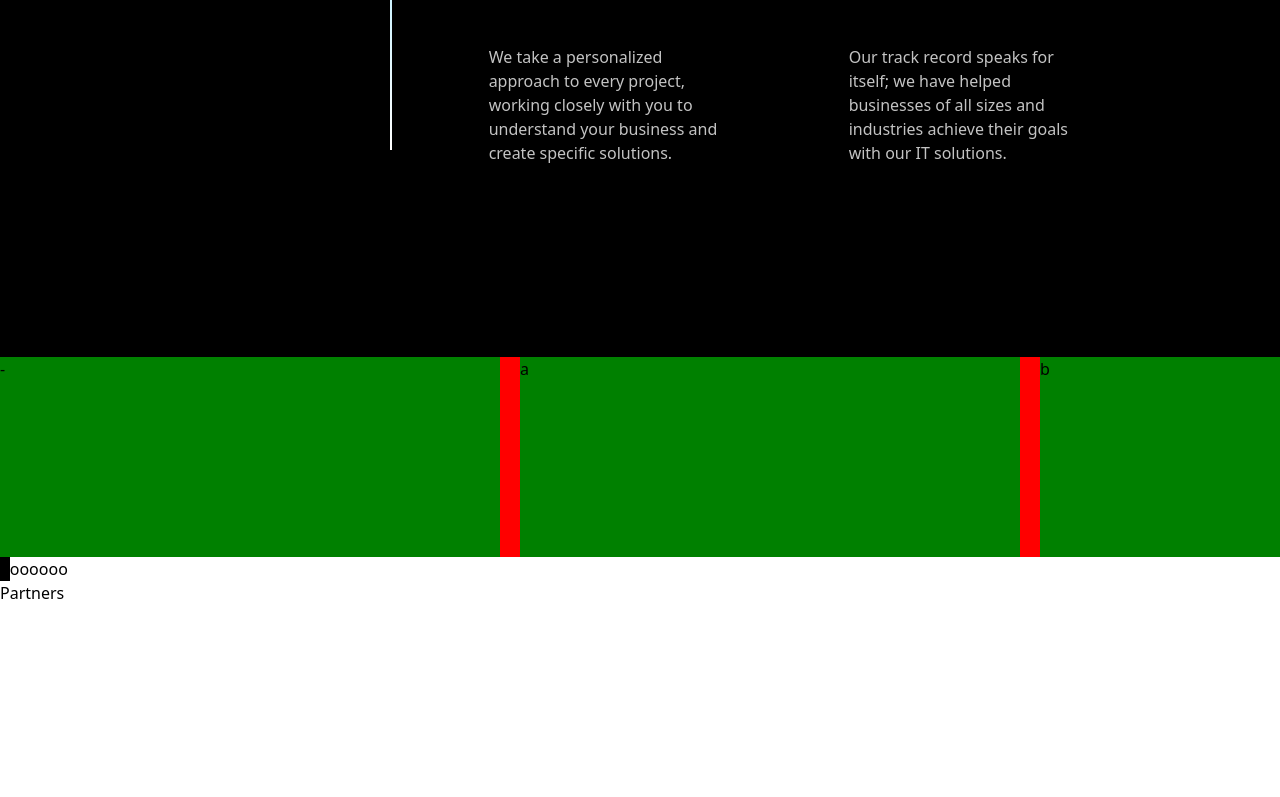
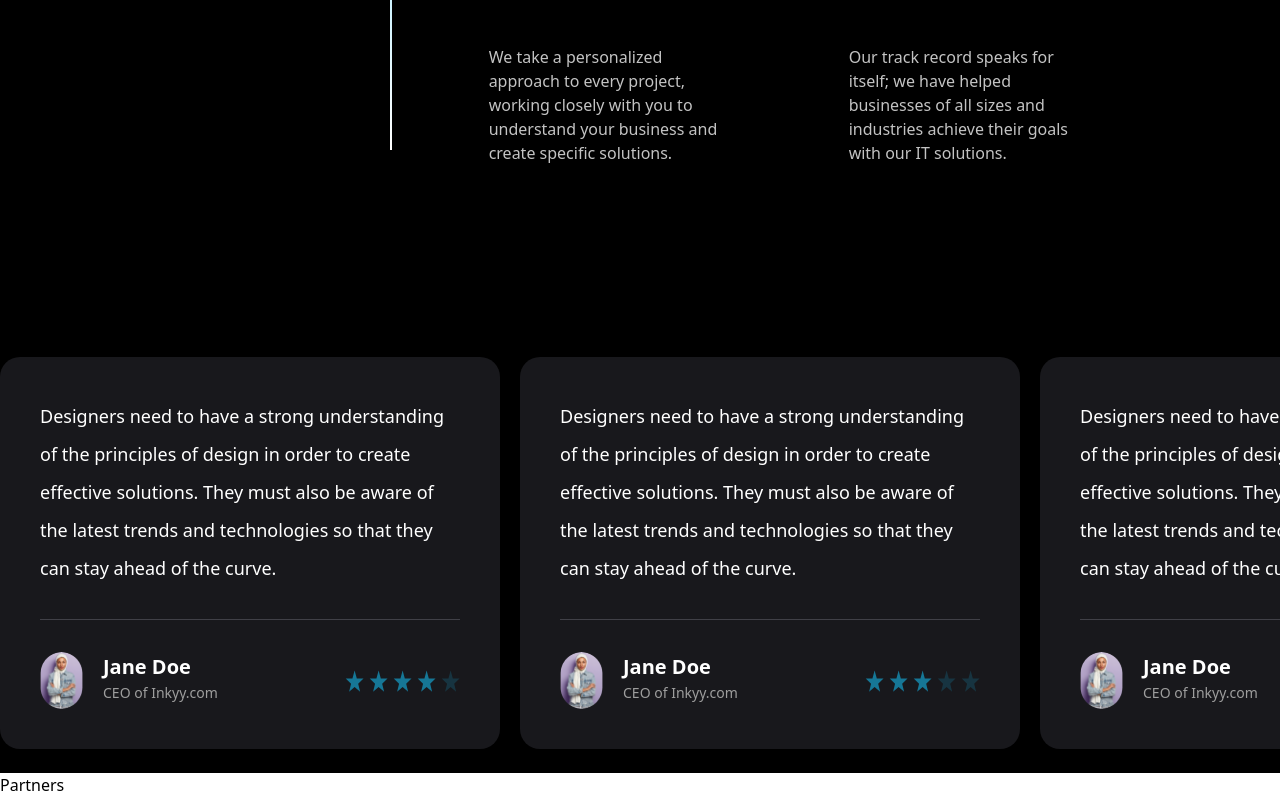
Before and after one commit to Upsurge-Tech/UpsurgeVite, a React (Vite) app in the folder upsurge/: page / in a window 1280 px wide. Shown: the part 4733-5530 px from the top of the page. Before the commit the page ends 5338 px from the top, so only its background shows below. Built offline with nearby package versions, Linux system fonts and the light colour scheme.

Commit message:
implement testimonial card

```diff
--- a/upsurge/src/components/Testimonitals/index.jsx
+++ b/upsurge/src/components/Testimonitals/index.jsx
@@ -1,22 +1,66 @@
 import { createRef, useState, useRef } from 'react'
+import profileImage from '../../assets/testimonials-and-partners/profile.png'
 
 export default function Testimonials() {
   //Assume >= 4 testimonialsx
-  const [contents, setContents] = useState([
-    '-',
-    'a',
-    'b',
-    'c',
-    'd',
-    'e',
-    'f',
-    'g',
-    '--',
-  ])
+  const testimonials = [
+    {
+      id: 0,
+      content: `Designers need to have a strong understanding of the principles of design in order to create effective solutions. They must also be aware of the latest trends and technologies so that they can stay ahead of the curve.`,
+      name: 'Jane Doe',
+      description: 'CEO of Inkyy.com',
+      profileImage: profileImage,
+      rating: 4,
+    },
+    {
+      id: 1,
+      content: `Designers need to have a strong understanding of the principles of design in order to create effective solutions. They must also be aware of the latest trends and technologies so that they can stay ahead of the curve.`,
+      name: 'Jane Doe',
+      description: 'CEO of Inkyy.com',
+      profileImage: profileImage,
+      rating: 3,
+    },
+    {
+      id: 2,
+      content: `Designers need to have a strong understanding of the principles of design in order to create effective solutions. They must also be aware of the latest trends and technologies so that they can stay ahead of the curve.`,
+      name: 'Jane Doe',
+      description: 'CEO of Inkyy.com',
+      profileImage: profileImage,
+      rating: 5,
+    },
+
+    {
+      id: 3,
+      content: `Designers need to have a strong understanding of the principles of design in order to create effective solutions. They must also be aware of the latest trends and technologies so that they can stay ahead of the curve.`,
+      name: 'Jane Doe',
+      description: 'CEO of Inkyy.com',
+      profileImage: profileImage,
+      rating: 5,
+    },
+
+    {
+      id: 4,
+      content: `Designers need to have a strong understanding of the principles of design in order to create effective solutions. They must also be aware of the latest trends and technologies so that they can stay ahead of the curve.`,
+      name: 'Jane Doe',
+      description: 'CEO of Inkyy.com',
+      profileImage: '',
+      rating: 5,
+    },
+
+    {
+      id: 5,
+      content: `Designers need to have a strong understanding of the principles of design in order to create effective solutions. They must also be aware of the latest trends and technologies so that they can stay ahead of the curve.`,
+      name: 'Jane Doe',
+      description: 'CEO of Inkyy.com',
+      profileImage: '',
+      rating: 5,
+    },
+  ]
+
   const [index, setIndex] = useState(1)
 
   const parentRef = useRef()
-  const refs = contents.map(() => createRef())
+  const refs = testimonials.map(() => createRef())
   const updateIndex = () => {
     if (!parentRef.current) return
 
@@ -41,37 +85,73 @@ export default function Testimonials() {
   }
 
   return (
-    <div>
+    <section className='bg-black'>
       <div
-        className='bg-[red] flex overflow-scroll snap-x snap-mandatory gap-5'
+        className=' flex overflow-scroll snap-x snap-mandatory gap-5'
         onScroll={updateIndex}
         ref={parentRef}
       >
-        {contents.map((content, i) => (
+        {testimonials.map((testimonial, i) => (
           <div
-            className='flex-shrink-0 snap-center w-[500px] h-[200px] bg-[green]'
+            className='flex-shrink-0 snap-center w-[500px] '
             ref={refs[i]}
-            key={content}
+            key={testimonial.id}
           >
-            <TestimonialCard content={content} />
+            <TestimonialCard testimonial={testimonial} />
           </div>
         ))}
       </div>
 
       <div>
-        {contents.slice(1, contents.length - 1).map((content, i) => (
-          <button className={i + 1 === index ? 'bg-black' : ''} key={content}>
-            o
-          </button>
-        ))}
+        {testimonials
+          .slice(1, testimonials.length - 1)
+          .map((testimonial, i) => (
+            <button
+              className={i + 1 === index ? 'bg-black' : ''}
+              key={testimonial.id}
+            >
+              o
+            </button>
+          ))}
+      </div>
+    </section>
+  )
+}
+
+function TestimonialCard({ testimonial }) {
+  return (
+    <div className='bg-[#18181C] rounded-[20px] text-white p-[40px] text-[18px] flex flex-col gap-[32px] font-Poppins'>
+      <p className='leading-[38px]'>{testimonial.content}</p>
+      <hr className='border-[#404047]' />
+      <div className='flex justify-between items-center'>
+        <div className='flex gap-[20px]'>
+          <img src={testimonial.profileImage} alt='' className='w-[43px] h-[57px] rounded-[52px]' />
+          <div>
+            <p className='font-[600] text-[20px]'>{testimonial.name}</p>
+            <p className='text-[#9E9E9E] text-[14px]'>{testimonial.description}</p>
+          </div>
+        </div>
+        <Stars rating={testimonial.rating} />
       </div>
     </div>
   )
 }
 
-function TestimonialCard({ content }) {
+function BrightStar() {
+return <svg width="19" height="22" viewBox="0 0 19 22" fill="none" xmlns="http://www.w3.org/2000/svg">
+<path d="M9.62119 17.0062L4.11902 21.8479L6.06041 13.7342L0.719238 8.61311L7.42145 8.44027L9.62119 0.433105L11.8228 8.44027L18.525 8.61311L13.182 13.7342L15.1234 21.8479L9.62119 17.0062Z" fill="#167796"/>
+</svg>
+}
+function DarkStar() {
+  return <div className='opacity-30'><BrightStar/></div>
+}
+
+function Stars({ rating }) {
   return (
-    //add a scroll end event listener to update the index
-    <p>{content}</p>
+    <div className='flex gap-[5px]'>
+      {[1, 2, 3, 4, 5].map((num) =>
+        num <= rating ? <BrightStar key={num} /> : <DarkStar key={num} />
+      )}
+    </div>
   )
 }
```
Also changed, not shown: upsurge/src/assets/testimonials-and-partners/profile.png (added).
